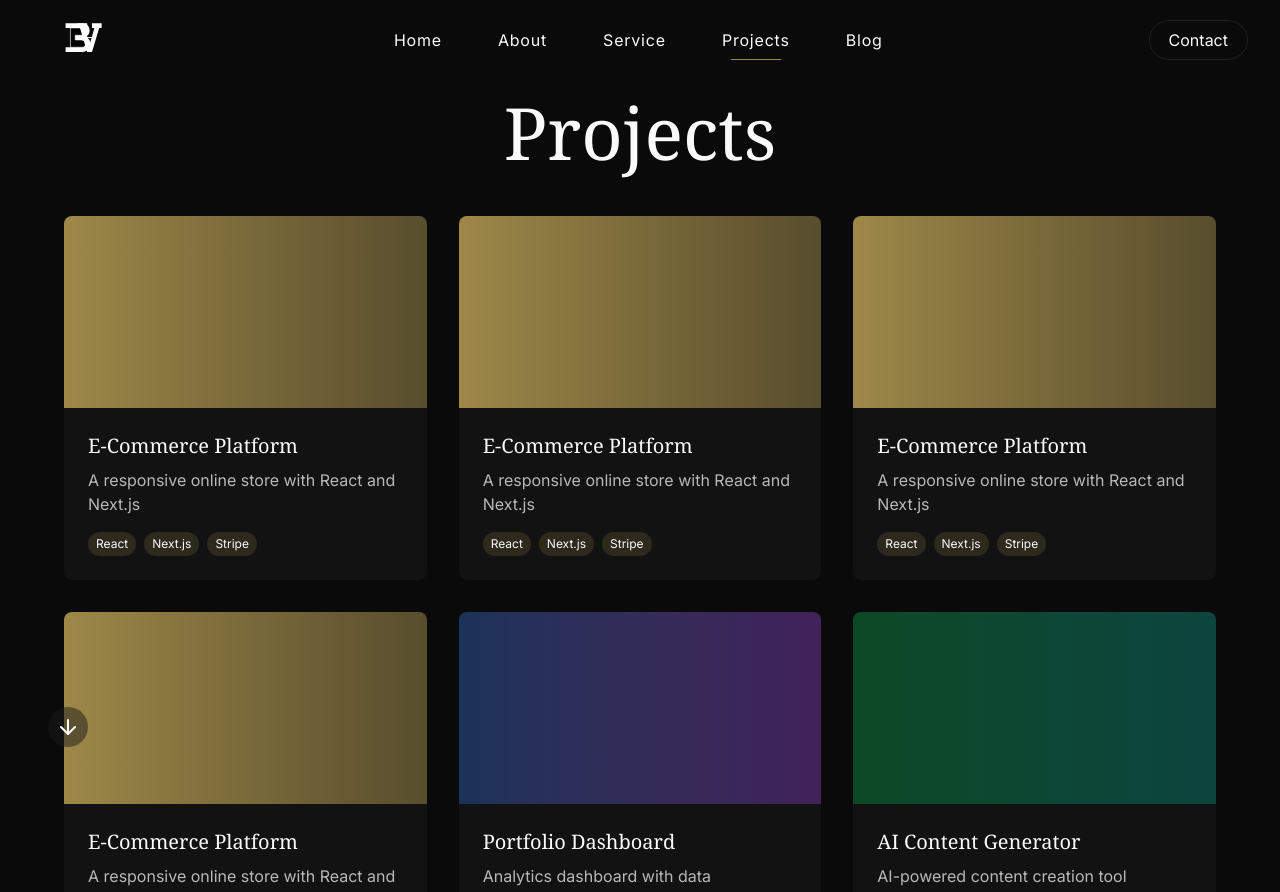
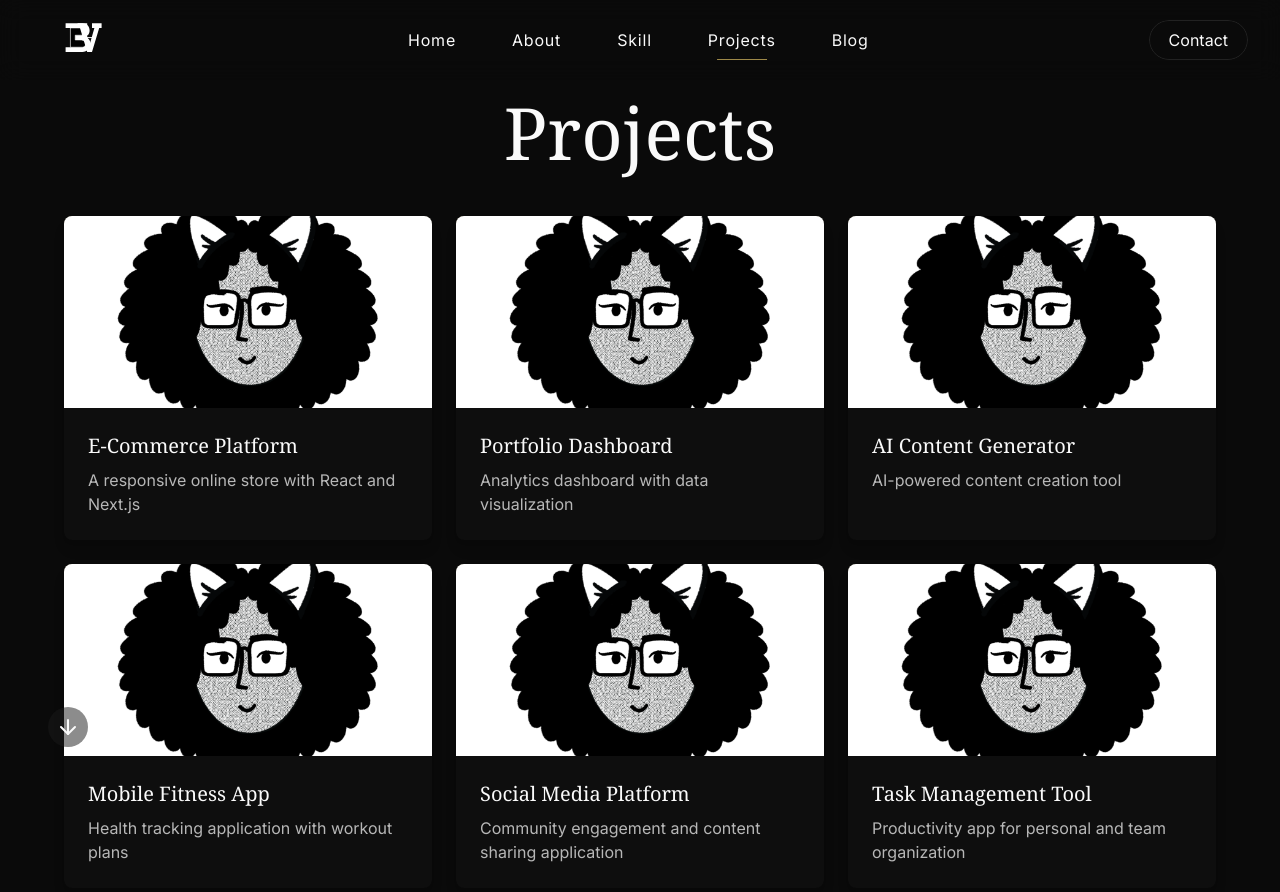
Before and after one commit to Bridgetamana/portfolio-v2, a Next.js app: page /projects in a window 1280 px wide. Shown: the top 892 px of the page. Built offline with nearby package versions, Linux system fonts and the light colour scheme.

Commit message:
update projects page layout and functionality

```diff
--- a/src/app/projects/page.jsx
+++ b/src/app/projects/page.jsx
@@ -1,132 +1,69 @@
+'use client';
+import { useState } from "react";
+import Link from "next/link";
+import Image from "next/image";
+import { projectsData } from "@/components/data";
+import { ExternalLink } from "lucide-react";
+
 export default function projects() {
+  const [hoveredProject, setHoveredProject] = useState(null);
+
   return (
     <div className="flex flex-1 py-24 px-8 min-h-screen">
       <div className="max-w-6xl mx-auto">
         <h1 className="font-serif text-5xl sm:text-6xl md:text-7xl font-medium mb-12 text-center">
           Projects
         </h1>
-        <div className="grid grid-cols-1 md:grid-cols-2 lg:grid-cols-3 gap-8">
-          {/* Project 1 */}
-          <div className="bg-secondary/50 rounded-lg overflow-hidden hover:transform hover:scale-105 transition-all duration-300">
-            <div className="h-48 bg-gradient-to-r from-accent to-accent/50"></div>
-            <div className="p-6">
-              <h3 className="text-xl font-serif mb-2">E-Commerce Platform</h3>
-              <p className="text-white/70 mb-4">
-                A responsive online store with React and Next.js
-              </p>
-              <div className="flex flex-wrap gap-2">
-                <span className="text-xs bg-accent/20 px-2 py-1 rounded">
-                  React
-                </span>
-                <span className="text-xs bg-accent/20 px-2 py-1 rounded">
-                  Next.js
-                </span>
-                <span className="text-xs bg-accent/20 px-2 py-1 rounded">
-                  Stripe
-                </span>
+
+        <div className="grid grid-cols-1 md:grid-cols-2 lg:grid-cols-3 gap-6 mb-12">
+          {projectsData.map((project) => (
+            <div
+              key={project.id}
+              className="bg-secondary/30 rounded-lg overflow-hidden shadow-lg group"
+              onMouseEnter={() => setHoveredProject(project.id)}
+              onMouseLeave={() => setHoveredProject(null)}
+            >
+              <div className="relative h-48 w-full overflow-hidden">
+                <div className="absolute inset-0 bg-black/40 z-10 opacity-0 group-hover:opacity-100 transition-opacity duration-300 flex items-center justify-center">
+                  <Link
+                    href={project.liveLink}
+                    target="_blank"
+                    rel="noopener noreferrer"
+                    className="bg-accent text-white px-4 py-2 rounded-md font-medium flex items-center gap-2 hover:bg-accent/80 transition-colors"
+                  >
+                    View Live <ExternalLink size={16} />
+                  </Link>
+                </div>
+                <div className="absolute inset-0 bg-gradient-to-br from-accent/40 to-secondary/20"></div>
+                <Image
+                  src={project.image}
+                  alt={project.title}
+                  layout="fill"
+                  objectFit="cover"
+                  className={`transition-transform duration-300 transform ${
+                    hoveredProject === project.id ? "scale-105" : "scale-100"
+                  }`}
+                />
+              </div>
+              <div className="p-6">
+                <h3 className="font-serif text-xl mb-2 group-hover:text-accent transition-colors duration-300">
+                  {project.title}
+                </h3>
+                <p className="text-white/70">{project.description}</p>
               </div>
             </div>
-          </div>
-          <div className="bg-secondary/50 rounded-lg overflow-hidden hover:transform hover:scale-105 transition-all duration-300">
-            <div className="h-48 bg-gradient-to-r from-accent to-accent/50"></div>
-            <div className="p-6">
-              <h3 className="text-xl font-serif mb-2">E-Commerce Platform</h3>
-              <p className="text-white/70 mb-4">
-                A responsive online store with React and Next.js
-              </p>
-              <div className="flex flex-wrap gap-2">
-                <span className="text-xs bg-accent/20 px-2 py-1 rounded">
-                  React
-                </span>
-                <span className="text-xs bg-accent/20 px-2 py-1 rounded">
-                  Next.js
-                </span>
-                <span className="text-xs bg-accent/20 px-2 py-1 rounded">
-                  Stripe
-                </span>
-              </div>
-            </div>
-          </div>
-          <div className="bg-secondary/50 rounded-lg overflow-hidden hover:transform hover:scale-105 transition-all duration-300">
-            <div className="h-48 bg-gradient-to-r from-accent to-accent/50"></div>
-            <div className="p-6">
-              <h3 className="text-xl font-serif mb-2">E-Commerce Platform</h3>
-              <p className="text-white/70 mb-4">
-                A responsive online store with React and Next.js
-              </p>
-              <div className="flex flex-wrap gap-2">
-                <span className="text-xs bg-accent/20 px-2 py-1 rounded">
-                  React
-                </span>
-                <span className="text-xs bg-accent/20 px-2 py-1 rounded">
-                  Next.js
-                </span>
-                <span className="text-xs bg-accent/20 px-2 py-1 rounded">
-                  Stripe
-                </span>
-              </div>
-            </div>
-          </div>
-          <div className="bg-secondary/50 rounded-lg overflow-hidden hover:transform hover:scale-105 transition-all duration-300">
-            <div className="h-48 bg-gradient-to-r from-accent to-accent/50"></div>
-            <div className="p-6">
-              <h3 className="text-xl font-serif mb-2">E-Commerce Platform</h3>
-              <p className="text-white/70 mb-4">
-                A responsive online store with React and Next.js
-              </p>
-              <div className="flex flex-wrap gap-2">
-                <span className="text-xs bg-accent/20 px-2 py-1 rounded">
-                  React
-                </span>
-                <span className="text-xs bg-accent/20 px-2 py-1 rounded">
-                  Next.js
-                </span>
-                <span className="text-xs bg-accent/20 px-2 py-1 rounded">
-                  Stripe
-                </span>
-              </div>
-            </div>
-          </div>
-          <div className="bg-secondary/50 rounded-lg overflow-hidden hover:transform hover:scale-105 transition-all duration-300">
-            <div className="h-48 bg-gradient-to-r from-blue-500/30 to-purple-500/30"></div>
-            <div className="p-6">
-              <h3 className="text-xl font-serif mb-2">Portfolio Dashboard</h3>
-              <p className="text-white/70 mb-4">
-                Analytics dashboard with data visualization
-              </p>
-              <div className="flex flex-wrap gap-2">
-                <span className="text-xs bg-accent/20 px-2 py-1 rounded">
-                  TypeScript
-                </span>
-                <span className="text-xs bg-accent/20 px-2 py-1 rounded">
-                  D3.js
-                </span>
-                <span className="text-xs bg-accent/20 px-2 py-1 rounded">
-                  Tailwind
-                </span>
-              </div>
-            </div>
-          </div>
-          <div className="bg-secondary/50 rounded-lg overflow-hidden hover:transform hover:scale-105 transition-all duration-300">
-            <div className="h-48 bg-gradient-to-r from-green-500/30 to-teal-500/30"></div>
-            <div className="p-6">
-              <h3 className="text-xl font-serif mb-2">AI Content Generator</h3>
-              <p className="text-white/70 mb-4">
-                AI-powered content creation tool
-              </p>
-              <div className="flex flex-wrap gap-2">
-                <span className="text-xs bg-accent/20 px-2 py-1 rounded">
-                  React
-                </span>
-                <span className="text-xs bg-accent/20 px-2 py-1 rounded">
-                  Node.js
-                </span>
-                <span className="text-xs bg-accent/20 px-2 py-1 rounded">
-                  OpenAI
-                </span>
-              </div>
-            </div>
-          </div>
+          ))}
+        </div>
+
+        <div className="flex justify-center">
+          <a
+            href="https://github.com/Bridgetamana"
+            target="_blank"
+            rel="noopener noreferrer"
+            className="text-accent hover:no-underline border-b border-accent font-medium px-4 py-2 flex items-center gap-2 transition-all duration-300 transform hover:scale-105"
+          >
+            View All Projects <ExternalLink size={18} />
+          </a>
         </div>
       </div>
     </div>
--- a/src/app/service/page.jsx
+++ b/src/app/skill/page.jsx
@@ -1,5 +1,3 @@
-import Logo from "@/components/Logo";
-
 export default function service() {
   const skills = [
     "React",
--- a/src/components/Header.jsx
+++ b/src/components/Header.jsx
@@ -14,7 +14,7 @@ export default function Header() {
   const menuItems = [
     { title: "Home", path: "/" },
     { title: "About", path: "/about" },
-    { title: "Service", path: "/service" },
+    { title: "Skill", path: "/skill" },
     { title: "Projects", path: "/projects" },
     { title: "Blog", path: "/blog" },
   ];
@@ -24,7 +24,7 @@ export default function Header() {
   };
 
   return (
-    <header className="fixed w-full top-0 z-50 py-4 px-8">
+    <header className="fixed w-full top-0 z-50 py-4 px-8 bg-background/80 backdrop-blur-md">
       <div className="flex items-center justify-between">
         <div className="flex items-center justify-between w-full md:hidden">
           <Logo />
--- /dev/null
+++ b/src/components/data.js
@@ -0,0 +1,44 @@
+export const projectsData = [
+    {
+        id: 1,
+        title: "E-Commerce Platform",
+        description: "A responsive online store with React and Next.js",
+        image: "/my-notion-face-portrait.png",
+        liveLink: "www.example.com",
+    },
+    {
+        id: 2,
+        title: "Portfolio Dashboard",
+        description: "Analytics dashboard with data visualization",
+        image: "/my-notion-face-portrait.png",
+        liveLink: "www.example.com",
+    },
+    {
+        id: 3,
+        title: "AI Content Generator",
+        description: "AI-powered content creation tool",
+        image: "/my-notion-face-portrait.png",
+        liveLink: "www.example.com",
+    },
+    {
+        id: 4,
+        title: "Mobile Fitness App",
+        description: "Health tracking application with workout plans",
+        image: "/my-notion-face-portrait.png",
+        liveLink: "www.example.com",
+    },
+    {
+        id: 5,
+        title: "Social Media Platform",
+        description: "Community engagement and content sharing application",
+        image: "/my-notion-face-portrait.png",
+        liveLink: "www.example.com",
+    },
+    {
+        id: 6,
+        title: "Task Management Tool",
+        description: "Productivity app for personal and team organization",
+        image: "/my-notion-face-portrait.png",
+        liveLink: "www.example.com",
+    }
+];
--- a/src/hooks/useScrollNavigation.jsx
+++ b/src/hooks/useScrollNavigation.jsx
@@ -2,7 +2,7 @@
 import { useEffect, useState, useRef } from "react";
 import { useRouter, usePathname } from "next/navigation";
 
-const ROUTES = ["/", "/about", "/service", "/projects", "/blog", "/contact"];
+const ROUTES = ["/", "/about", "/skill", "/projects", "/blog", "/contact"];
 
 export const useScrollNavigation = () => {
   const router = useRouter();
```
Also changed, not shown: public/my-notion-face-portrait.png (added).
